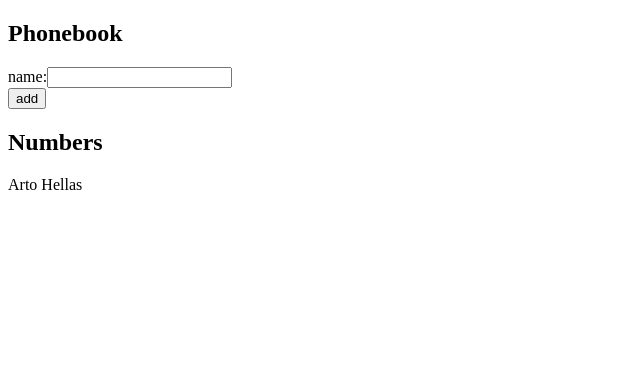
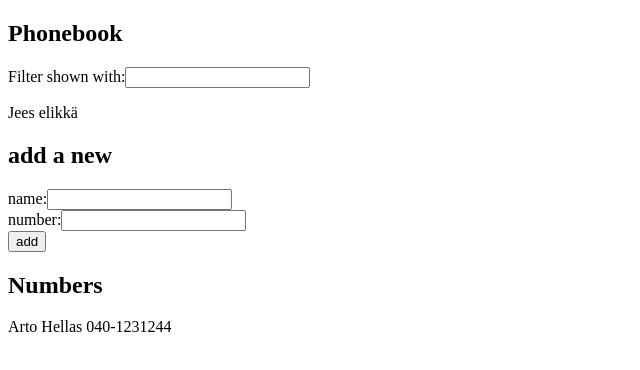
Before and after one commit to RasmusSir/FullStack, a React (Create React App) app in the folder Osa 2/puhelinluettelo/: page / in a window 1280 px wide. Shown: the top 370 px of the page, without its empty margins (0-640 px from the left). Built offline with nearby package versions, Linux system fonts and the light colour scheme.

Commit message:
Keskeneräinen palautus, filtterin ja vikan tehtävän viimeistely

```diff
--- a/Osa 2/puhelinluettelo/src/App.js
+++ b/Osa 2/puhelinluettelo/src/App.js
@@ -1,27 +1,78 @@
 import { useState } from 'react'
 
 
-// Person konstruktori
-const Person = ({ person }) => {
+// Person komponentti
+const Person = ({ person, number }) => {
   return (
-    <p>{person}</p>
+    <p>{person} {number}</p>
   )
 }
 
+// Filter komponentti
+const Filter = (props) => {
+  return(
+    <div>
+      Filter shown with:
+      <input value = {props.filter}
+      onChange = {props.filterChange}/>
+    </div>
+  )
+}
+
+
+//PersonsForm komponentti
+const PersonForm = (props) => {
+  return(
+    <form onSubmit={props.submit}>
+      <div>
+        name:
+        <input value = {props.name}
+        onChange = {props.nameChange}/>
+      </div>
+      <div>
+        number:
+        <input value = {props.number}
+        onChange = {props.numberChange}/>
+      </div>
+      <div>
+        <button type="submit">add</button>
+      </div>
+
+    </form>
+
+  )
+
+  }
+
+
 // App konstruktori
 const App = () => {
-  const [persons, setPersons] = useState([{ name: 'Arto Hellas' } ])
+  const [persons, setPersons] = useState([{
+    name: 'Arto Hellas',
+    number: '040-1231244'} ])
   const [newName, setNewName] = useState('')
+  const [newNumber, setNewNumber] = useState('')
+  const [newFilter, setNewFilter] = useState('')
 
-  // Funktio nimen lisäämiseen
+
+
+  // Funktio personin lisäämiseen
   const addName = (event) => {
     event.preventDefault()
     console.log('Add clicked', event.target);
     const nameObject = {
-      name: newName
+      name: newName,
+      number: newNumber
     }
-    setPersons(persons.concat(nameObject))
+    // persons.some(person => person.name) "viilaa" kaikki personit persons listalta läpi ja
+    // tarkastaa onko yksittäinen person.name sana kuin newName.
+    // Jos yksikin person.name = newName -> Nimi on jo listalla ja looppi katkeaa, muuten
+    // lisätään hyödyntämällä setPersonsia
+    const willWeAdd = persons.some(person => person.name === newName || console.log("Viilataan kaikki personit läpi",person))
+                        ? alert(`${newName} is already added`)
+                        : setPersons(persons.concat(nameObject))
     setNewName('')
+    setNewNumber('')
   }
 
   // Funktio siihen, että newName päivittyy oikein jotta se voidaan lähettää addName funktioon oikein
@@ -30,24 +81,29 @@ const App = () => {
     setNewName(event.target.value)
   }
 
-  //SEURAAVAKSI PITÄÄ KATSASTAA SE "True ? True : False" -SETTI tähän tehtävässä 2.7 step2
+  const handleNumberChange = (event) => {
+    console.log(event.target.value)
+    setNewNumber(event.target.value)
+  }
+
+  const handleFilterChange = (event) => {
+    console.log(event.target.value)
+    setNewFilter(event.target.value)
+  }
+
 
   return (
     <div>
       <h2>Phonebook</h2>
-      <form onSubmit={addName}>
-        <div>
-          name:
-          <input value = {newName}
-          onChange = {handleNameChange}/>
-        </div>
-        <div>
-          <button type="submit">add</button>
-        </div>
-      </form>
+        <Filter filter={newFilter} filterChange={handleFilterChange}/>
+        <p>Jees elikkä {newFilter}</p>
+      <h2>add a new</h2>
+        <PersonForm submit={addName} name={newName} nameChange={handleNameChange}
+        number={newNumber} numberChange={handleNumberChange}/>
+
       <h2>Numbers</h2>
         {persons.map(person =>
-        <Person key={person.name} person={person.name}/>
+        <Person key={person.name} person={person.name} number={person.number}/>
         )}
 
     </div>
```
